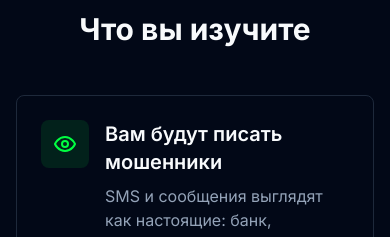
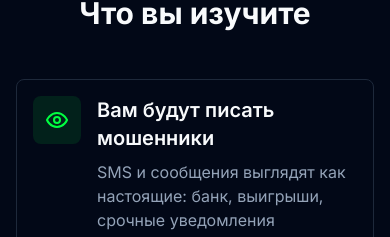
Before and after one commit to daniastkz-png/QadamSafe, a React (Vite) app in the folder frontend/: page / in a window 390 px wide. Shown: the part 1331-1568 px from the top of the page. Built offline with nearby package versions, Linux system fonts and the light colour scheme; no server answers.

Commit message:
style: reduce cyber-card padding on mobile for wider text

```diff
--- a/frontend/src/index.css
+++ b/frontend/src/index.css
@@ -78,7 +78,7 @@
   }
 
   .cyber-card {
-    @apply bg-card border border-border rounded-lg p-6
+    @apply bg-card border border-border rounded-lg p-4 sm:p-6
            hover:border-cyber-green/50 transition-all duration-300;
   }
 
```
